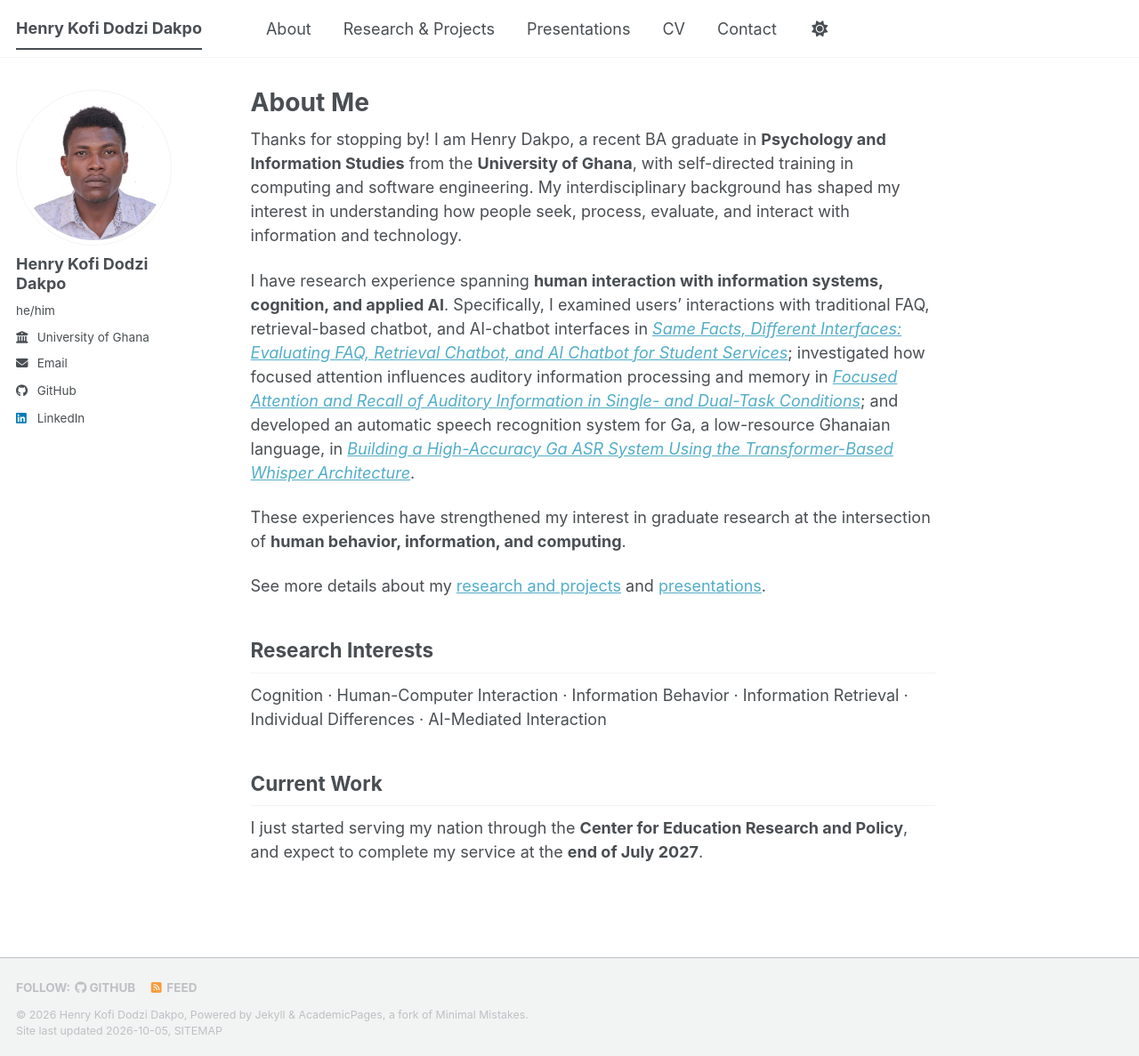
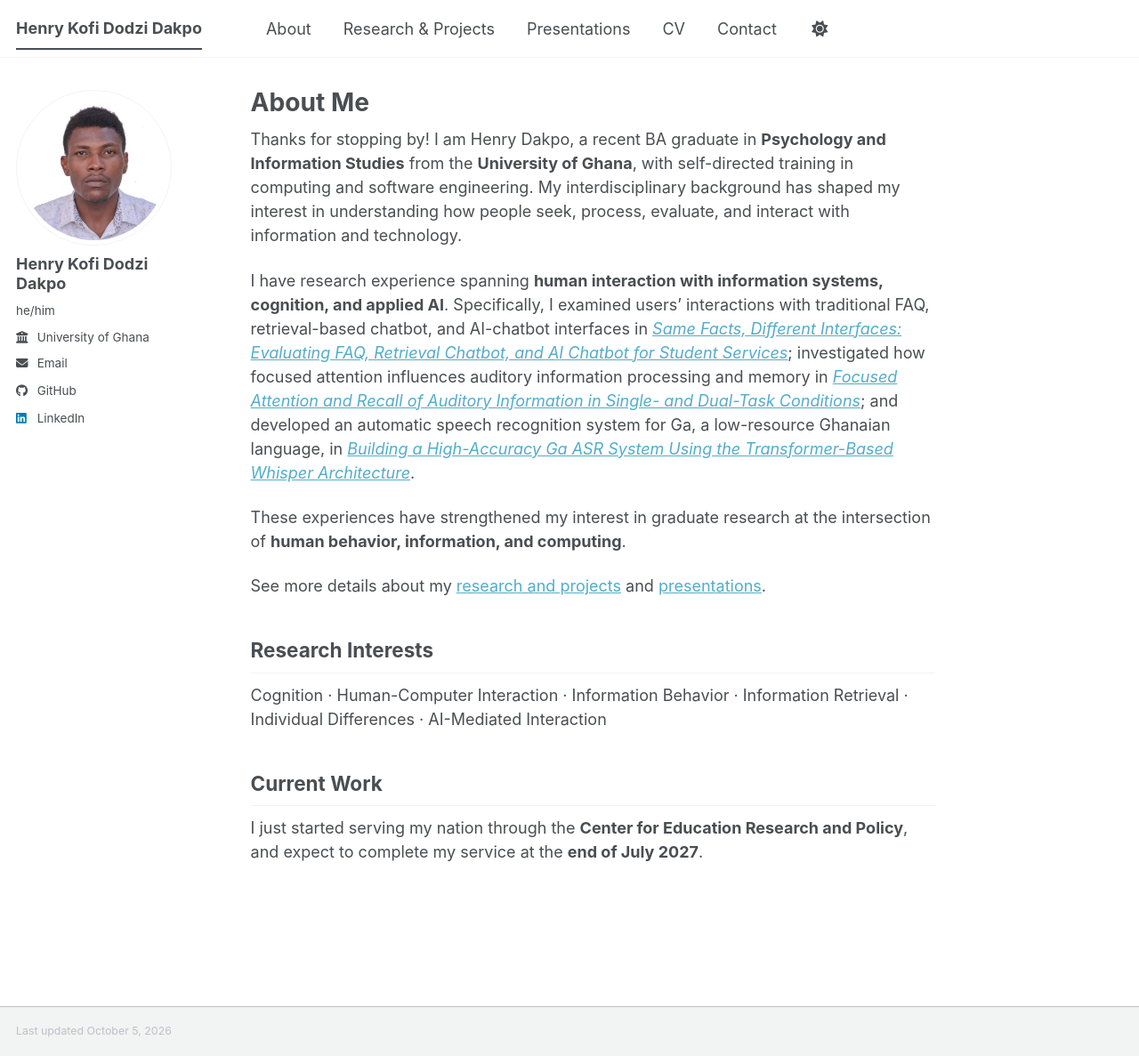
Before and after one commit to henrycitadel9-rgb/henrycitadel9-rgb.github.io, a Jekyll site: the page built from _pages/about.md, in a window 1280 px wide and 1187 px high. Shown: the whole window at 89% size. Built offline with Jekyll 4.4.1, drawn with Linux system fonts in a browser that asks for light colours; a style sheet for code colours, icons or effects is not loaded.

Commit message:
Update footer.html

```diff
--- a/_includes/footer.html
+++ b/_includes/footer.html
@@ -1,25 +1,3 @@
-{% include base_path %}
-
-{% if site.author.github or site.author.bitbucket or site.atom_feed.hide != true %}
-<div class="page__footer-follow">
-  <ul class="social-icons">
-    {% if site.data.ui-text[site.locale].follow_label %}
-      <li><strong>{{ site.data.ui-text[site.locale].follow_label }}</strong></li>
-    {% endif %}
-    {% if site.author.github %}
-      <li><a href="https://github.com/{{ site.author.github }}"><i class="fab fa-github" aria-hidden="true"></i> GitHub</a></li>
-    {% endif %}
-    {% if site.author.bitbucket %}
-      <li><a href="https://bitbucket.org/{{ site.author.bitbucket }}"><i class="fab fa-bitbucket" aria-hidden="true"></i> Bitbucket</a></li>
-    {% endif %}
-    {% if site.atom_feed.hide != true %}
-    <li><a href="{% if site.atom_feed.path %}{{ site.atom_feed.path }}{% else %}{{ base_path }}/feed.xml{% endif %}"><i class="fa fa-fw fa-rss-square" aria-hidden="true"></i> {{ site.data.ui-text[site.locale].feed_label | default: "Feed" }}</a></li>
-    {% endif %}
-  </ul>
+<div class="page__footer-copyright">
+  Last updated {{ "now" | date: "%B %-d, %Y" }}
 </div>
-{% endif %}
-
-<div class="page__footer-copyright">
-  &copy; {{ site.time | date: '%Y' }} {{ site.name | default: site.title }}, {{ site.data.ui-text[site.locale].powered_by | default: "Powered by" }} <a href="https://jekyllrb.com" rel="nofollow">Jekyll</a> &amp; <a href="https://github.com/academicpages/academicpages.github.io">AcademicPages</a>, a fork of <a href="https://mademistakes.com/work/minimal-mistakes-jekyll-theme/" rel="nofollow">Minimal Mistakes</a>.<br />
-  Site last updated {{ "now" | date: '%Y-%m-%d' }}, <a href="/sitemap/" style="text-transform: uppercase;">{{ site.data.ui-text[site.locale].site_map | default: "Sitemap" }}</a>
-</div>
```
